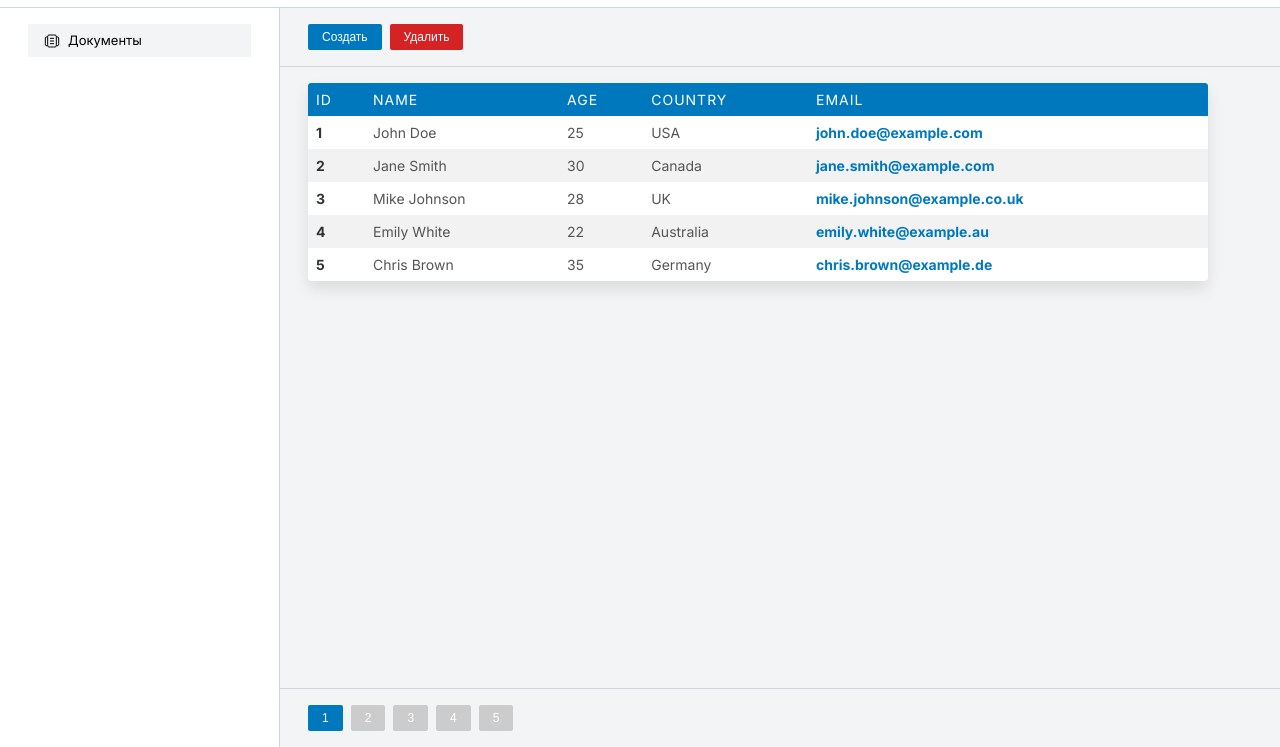
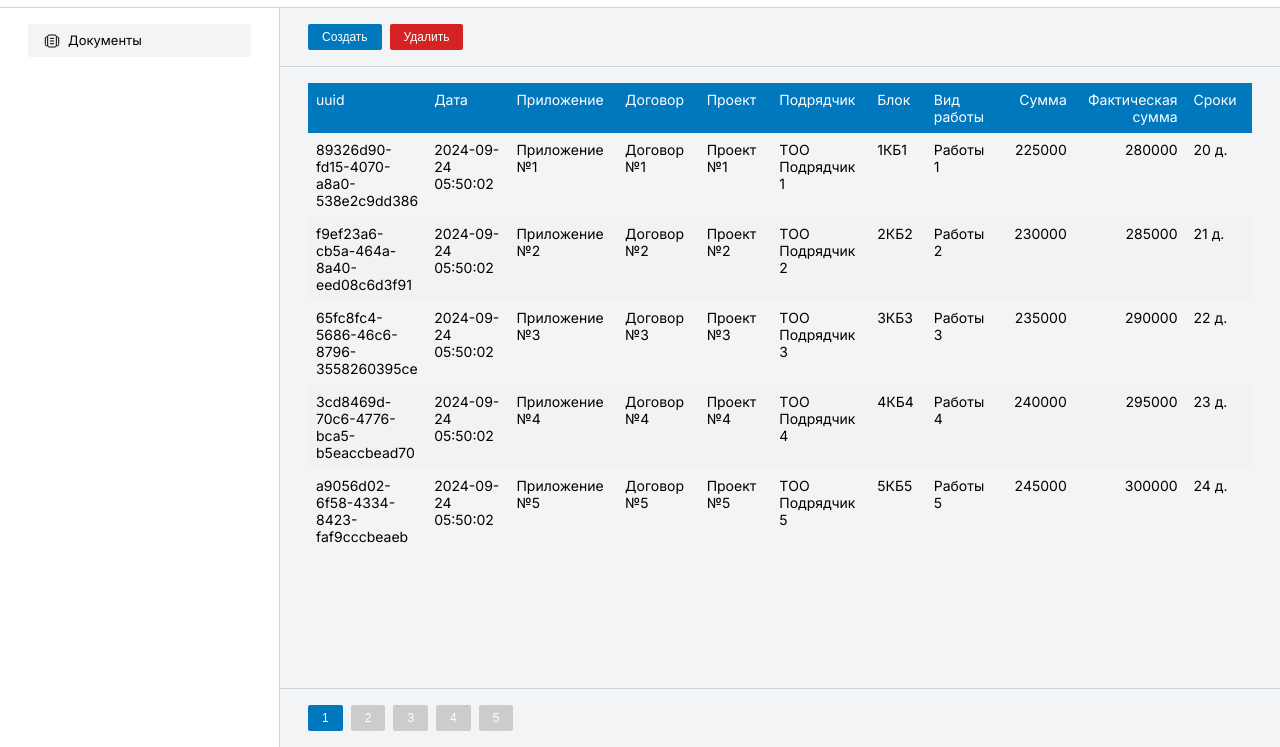
Before and after one commit to azamat-t/svbTable, a website built with Vite: page index.html in a window 1280 px wide. Shown: the part 53-800 px from the top of the page. Built offline with nearby package versions, Linux system fonts and the light colour scheme.

Commit message:
Svgtable component recieve and shows

```diff
--- a/main.js
+++ b/main.js
@@ -1,14 +1,13 @@
-import getList from './src/api/get-list';
-import SvbTable from './src/components/svb-table/SvbTable';
-import './src/scss/main.scss';
+import getList from './src/api/get-list'
+import SvbTable from './src/components/svb-table/SvbTable'
+import './src/scss/main.scss'
 
-const request = getList();
-const tableWrapper = document.querySelector('#table-wrapper');
+const request = getList()
+const tableWrapper = document.querySelector('#table-wrapper')
 
 request.then((response) => {
-    const svbTable = new SvbTable();
+  const svbTable = new SvbTable(response)
 
-    console.log(response);
-
-    tableWrapper.appendChild(svbTable.element);
+  // Append the table container to the wrapper
+  tableWrapper.appendChild(svbTable.container)
 })
--- a/src/components/svb-table/SvbTable.js
+++ b/src/components/svb-table/SvbTable.js
@@ -1,87 +1,278 @@
 import './styles/svb-table.scss'
 
 export default class SvbTable {
-    /** Это пример */
-    constructor() {
-        this.element = null;
-
-        this.render();
-    }
-
-    render() {
-        this.element = SvbTable.createElement('table', 'doc-list-table', 'svb-table', `
-            <thead>
-            <tr>
-                <th>ID</th>
-                <th>Name</th>
-                <th>Age</th>
-                <th>Country</th>
-                <th>Email</th>
-            </tr>
-            </thead>
-            <tbody>
-            <tr>
-                <td>1</td>
-                <td>John Doe</td>
-                <td>25</td>
-                <td>USA</td>
-                <td>john.doe@example.com</td>
-            </tr>
-            <tr>
-                <td>2</td>
-                <td>Jane Smith</td>
-                <td>30</td>
-                <td>Canada</td>
-                <td>jane.smith@example.com</td>
-            </tr>
-            <tr>
-                <td>3</td>
-                <td>Mike Johnson</td>
-                <td>28</td>
-                <td>UK</td>
-                <td>mike.johnson@example.co.uk</td>
-            </tr>
-            <tr>
-                <td>4</td>
-                <td>Emily White</td>
-                <td>22</td>
-                <td>Australia</td>
-                <td>emily.white@example.au</td>
-            </tr>
-            <tr>
-                <td>5</td>
-                <td>Chris Brown</td>
-                <td>35</td>
-                <td>Germany</td>
-                <td>chris.brown@example.de</td>
-            </tr>
-            </tbody>
-        `);
+  /**
+   * Initializes the SvbTable instance with data.
+   * @param {Object} data - The data for the table.
+   */
+  constructor(data) {
+    this.data = data
+    this.activeRow = null
+    this.render()
   }
 
   /**
-     *
+   * Renders the table and appends it to the container.
+   */
+  render() {
+    // Create container for the table to enable scrolling with fixed header and footer
+    this.container = SvbTable.createElement('div', null, 'svb-table-container')
+
+    // Create table element
+    this.element = SvbTable.createElement(
+      'table',
+      'doc-list-table',
+      'svb-table'
+    )
+
+    // Build table header
+    this.buildHeader()
+
+    // Build table body
+    this.buildBody()
+
+    // Append table to container
+    this.container.appendChild(this.element)
+  }
+
+  /**
+   * Builds the table header based on data columns.
+   */
+  buildHeader() {
+    const thead = document.createElement('thead')
+    const headerRow = document.createElement('tr')
+
+    const { columns, settings } = this.data
+
+    columns.forEach((colName) => {
+      const th = document.createElement('th')
+      const setting = settings[colName]
+
+      th.textContent = setting ? setting.represent : colName
+      th.dataset.name = colName
+
+      // Apply styles from settings if needed
+      if (setting) {
+        if (setting.columnWidth) {
+          th.style.width = `${setting.columnWidth}px`
+        }
+        if (setting.textAlign) {
+          th.style.textAlign = setting.textAlign
+        }
+      }
+
+      headerRow.appendChild(th)
+    })
+
+    thead.appendChild(headerRow)
+    this.element.appendChild(thead)
+  }
+
+  /**
+   * Builds the table body based on data rows.
+   */
+  buildBody() {
+    const tbody = document.createElement('tbody')
+
+    this.data.rows.forEach((rowData) => {
+      const tr = document.createElement('tr')
+      const uuid = rowData[0]
+      tr.dataset.uuid = uuid
+
+      rowData.forEach((cellData, index) => {
+        const td = document.createElement('td')
+        const columnName = this.data.columns[index]
+        td.dataset.name = columnName
+
+        // Handle cellData that is an object with 'v' and 'r' properties
+        if (typeof cellData === 'object' && cellData !== null) {
+          td.textContent = cellData.r
+        } else {
+          td.textContent = cellData
+        }
+
+        // Apply text alignment if specified
+        const setting = this.data.settings[columnName]
+        if (setting && setting.textAlign) {
+          td.style.textAlign = setting.textAlign
+        }
+
+        tr.appendChild(td)
+      })
+
+      tbody.appendChild(tr)
+    })
+
+    this.element.appendChild(tbody)
+
+    // Add event listeners for interactivity
+    this.addRowEventListeners()
+  }
+
+  /**
+   * Clears current rows and loads new data into the table.
+   * @param {Object} newData - The new data to load.
+   */
+  loadRows(newData) {
+    // Update data
+    this.data.rows = newData.rows
+
+    // Rebuild body
+    const tbody = this.element.querySelector('tbody')
+    tbody.innerHTML = ''
+    this.buildBody()
+  }
+
+  /**
+   * Adds a new row to the table.
+   * @param {Array} rowData - The data for the new row.
+   */
+  addRow(rowData) {
+    this.data.rows.push(rowData)
+    const tbody = this.element.querySelector('tbody')
+    const tr = document.createElement('tr')
+    const uuid = rowData[0]
+    tr.dataset.uuid = uuid
+
+    rowData.forEach((cellData, index) => {
+      const td = document.createElement('td')
+      const columnName = this.data.columns[index]
+      td.dataset.name = columnName
+
+      if (typeof cellData === 'object' && cellData !== null) {
+        td.textContent = cellData.r
+      } else {
+        td.textContent = cellData
+      }
+
+      tr.appendChild(td)
+    })
+
+    tbody.appendChild(tr)
+    this.attachRowEvents(tr)
+  }
+
+  /**
+   * Removes a row from the table based on UUID.
+   * @param {string} uuid - The unique identifier of the row to remove.
+   */
+  removeRow(uuid) {
+    const index = this.data.rows.findIndex((row) => row[0] === uuid)
+
+    if (index !== -1) {
+      this.data.rows.splice(index, 1)
+
+      const tbody = this.element.querySelector('tbody')
+      const tr = tbody.querySelector(`tr[data-uuid="${uuid}"]`)
+
+      if (tr) {
+        tbody.removeChild(tr)
+      }
+    }
+  }
+
+  /**
+   * Returns the currently active row.
+   * @returns {Array|null} The active row data or null if no row is active.
+   */
+  getActiveRow() {
+    if (this.activeRow) {
+      const uuid = this.activeRow.dataset.uuid
+      return this.data.rows.find((row) => row[0] === uuid)
+    }
+    return null
+  }
+
+  /**
+   * Sets the value in a specific cell.
+   * @param {Object} args - Contains uuid, columnName, and value.
+   */
+  setValue({ uuid, columnName, value }) {
+    const rowIndex = this.data.rows.findIndex((row) => row[0] === uuid)
+    const colIndex = this.data.columns.indexOf(columnName)
+
+    if (rowIndex !== -1 && colIndex !== -1) {
+      this.data.rows[rowIndex][colIndex] = value
+
+      const tbody = this.element.querySelector('tbody')
+      const tr = tbody.querySelector(`tr[data-uuid="${uuid}"]`)
+
+      if (tr) {
+        const td = tr.children[colIndex]
+        if (typeof value === 'object' && value !== null) {
+          td.textContent = value.r
+        } else {
+          td.textContent = value
+        }
+      }
+    }
+  }
+
+  /**
+   * Gets the value from a specific cell.
+   * @param {Object} args - Contains uuid and columnName.
+   * @returns {any} The value from the specified cell.
+   */
+  getValue({ uuid, columnName }) {
+    const rowIndex = this.data.rows.findIndex((row) => row[0] === uuid)
+    const colIndex = this.data.columns.indexOf(columnName)
+
+    if (rowIndex !== -1 && colIndex !== -1) {
+      return this.data.rows[rowIndex][colIndex]
+    }
+    return null
+  }
+
+  /**
+   * Adds event listeners for row interactivity.
+   */
+  addRowEventListeners() {
+    const rows = this.element.querySelectorAll('tbody tr')
+    rows.forEach((row) => this.attachRowEvents(row))
+  }
+
+  /**
+   * Attaches hover and click events to a table row.
+   * @param {HTMLElement} row - The table row element.
+   */
+  attachRowEvents(row) {
+    row.addEventListener('mouseenter', () => {
+      row.classList.add('hover')
+    })
+    row.addEventListener('mouseleave', () => {
+      row.classList.remove('hover')
+    })
+    row.addEventListener('click', () => {
+      if (this.activeRow) {
+        this.activeRow.classList.remove('active')
+      }
+      this.activeRow = row
+      row.classList.add('active')
+    })
+  }
+
+  /**
+   * Utility method to create an HTML element with optional id, classes, and innerHTML.
    * @param {string} tagname
-     * @param {string | null} id
-     * @param {string | null} classList
-     * @param {string | null} innerHTML
+   * @param {string|null} id
+   * @param {string|null} classList
+   * @param {string|null} innerHTML
    * @returns {HTMLElement}
    */
   static createElement(tagname, id = null, classList = null, innerHTML = null) {
-        const element = document.createElement(tagname);
+    const element = document.createElement(tagname)
 
-        if (id) element.id = String(id);
+    if (id) element.id = String(id)
 
     if (classList) {
-            const classNames = classList.split(' ');
-
+      const classNames = classList.split(' ')
       classNames.forEach((name) => {
-                element.classList.add(name);
-            });
+        element.classList.add(name)
+      })
     }
 
-        if (innerHTML) element.innerHTML = innerHTML;
+    if (innerHTML) element.innerHTML = innerHTML
 
-        return element;
+    return element
   }
 }
--- a/src/components/svb-table/styles/svb-table.scss
+++ b/src/components/svb-table/styles/svb-table.scss
@@ -1,53 +1,59 @@
 @import './vars.scss';
 
-/** Это пример */
-
-table {
-  width: 100%;
-  max-width: 900px;
-  border-collapse: collapse;
-  background-color: white;
-  box-shadow: 0 8px 16px rgba(0, 0, 0, 0.1);
-  border-radius: 4px;
-  overflow: hidden;
+/* Container to enable scrolling with fixed header and footer */
+.svb-table-container {
+  position: relative;
+  max-height: 500px; // Adjust as needed
+  overflow: auto;
 }
 
-table thead {
+/* Table styles */
+.svb-table {
+  width: 100%;
+  border-collapse: collapse;
+}
+
+/* Fixed header */
+.svb-table thead {
   background-color: $main-color;
   color: white;
+  position: sticky;
+  top: 0;
+  z-index: 2;
 }
 
-table th,
-table td {
+/* Fixed footer (if you have one) */
+.svb-table tfoot {
+  background-color: $main-color;
+  color: white;
+  position: sticky;
+  bottom: 0;
+  z-index: 2;
+}
+
+.svb-table th,
+.svb-table td {
   padding: 8px;
   text-align: left;
   font-size: 14px;
 }
 
-table tbody tr:nth-child(even) {
+.svb-table tbody tr:nth-child(even) {
   background-color: #f2f2f2;
 }
 
-table tbody tr:hover {
+.svb-table tbody tr.hover {
   background-color: #e9eff7;
 }
 
-table th {
-  background-color: $main-color;
-  text-transform: uppercase;
-  letter-spacing: 1px;
+.svb-table tbody tr.active {
+  background-color: #cce5ff;
 }
 
-table td {
-  color: #555;
+/* Optional: Adjust text alignment based on data */
+.svb-table th,
+.svb-table td {
+  text-align: left;
 }
 
-table tbody tr td:first-child {
-  font-weight: bold;
-  color: #333;
-}
-
-table tbody tr td:last-child {
-  color: $main-color;
-  font-weight: bold;
-}
+/* You can add more styles as per your design requirements */
```
Lines whose indentation alone changed are shown as unchanged.
